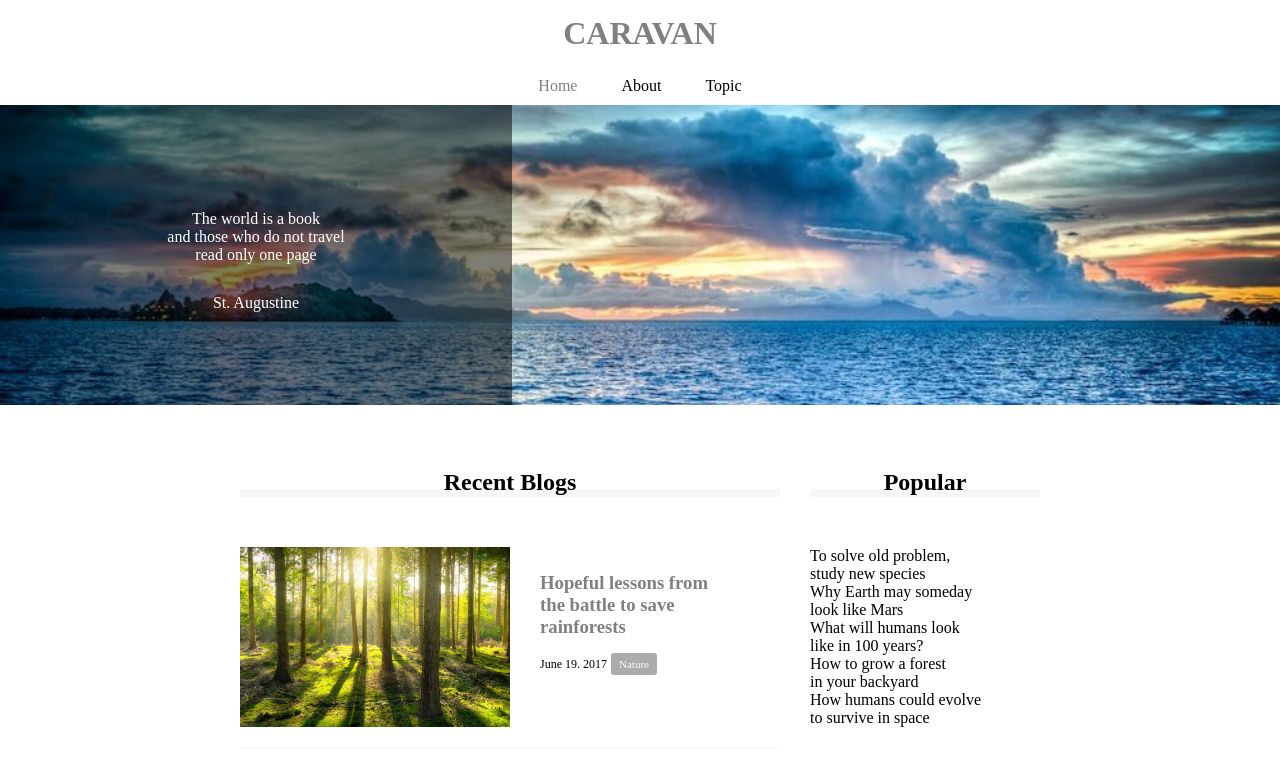
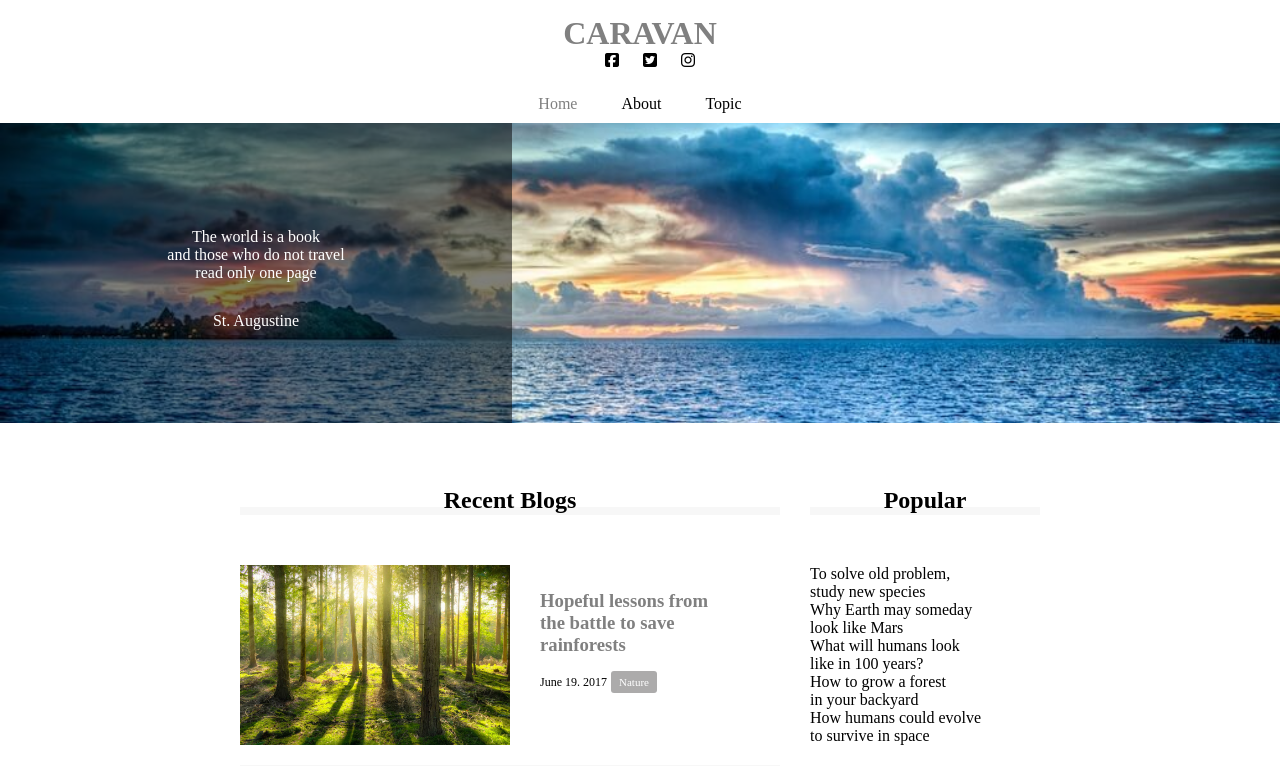
Before and after one commit to Seiya-wasabi/1-10-review, a plain HTML site: page index.html in a window 1280 px wide. Shown: the top 774 px of the page. Drawn offline with Linux system fonts and the light colour scheme.

Commit message:
update アイコン追加

```diff
--- a/index.html
+++ b/index.html
@@ -1,5 +1,6 @@
 <!DOCTYPE html>
 <html lang="jn">
+  <script src="https://kit.fontawesome.com/fa549f2987.js" crossorigin="anonymous"></script>
   <link rel="stylesheet" href="stylesheet.css">
 <head>
   <meta charset="UTF-8">
@@ -16,6 +17,11 @@
         CARAVAN
       </a>
     </h1>
+    <div class="social">
+      <i class="fab fa-facebook-square"></i>
+      <i class="fab fa-twitter-square"></i>
+      <i class="fab fa-instagram"></i>
+    </div>
   </header>
 
   <!-- ナビゲーションはココ！ -->
--- a/stylesheet.css
+++ b/stylesheet.css
@@ -15,6 +15,12 @@
   padding: 15px 0;
   margin: 0 auto;
   text-align: center;
+  position: relative;
+}
+
+.social i {
+  display: inline-block;
+  margin-left: 20px;
 }
 
 header .heading {
```
